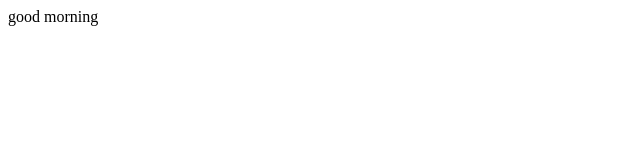
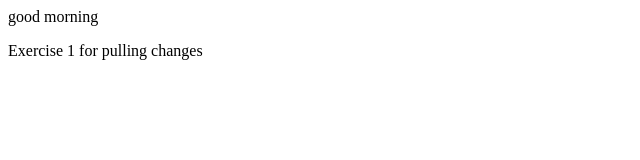
Before and after one commit to 7inhex/demo1, a plain HTML site: page index.html in a window 1280 px wide. Shown: the whole page, without its empty margins (0-640 px from the left). Drawn offline with Linux system fonts and the light colour scheme.

Commit message:
Exercise 1

```diff
--- a/index.html
+++ b/index.html
@@ -7,5 +7,6 @@
     </head>
     <body>
         good morning
+        <p>Exercise 1 for pulling changes</p>
     </body>
 </html>
```
